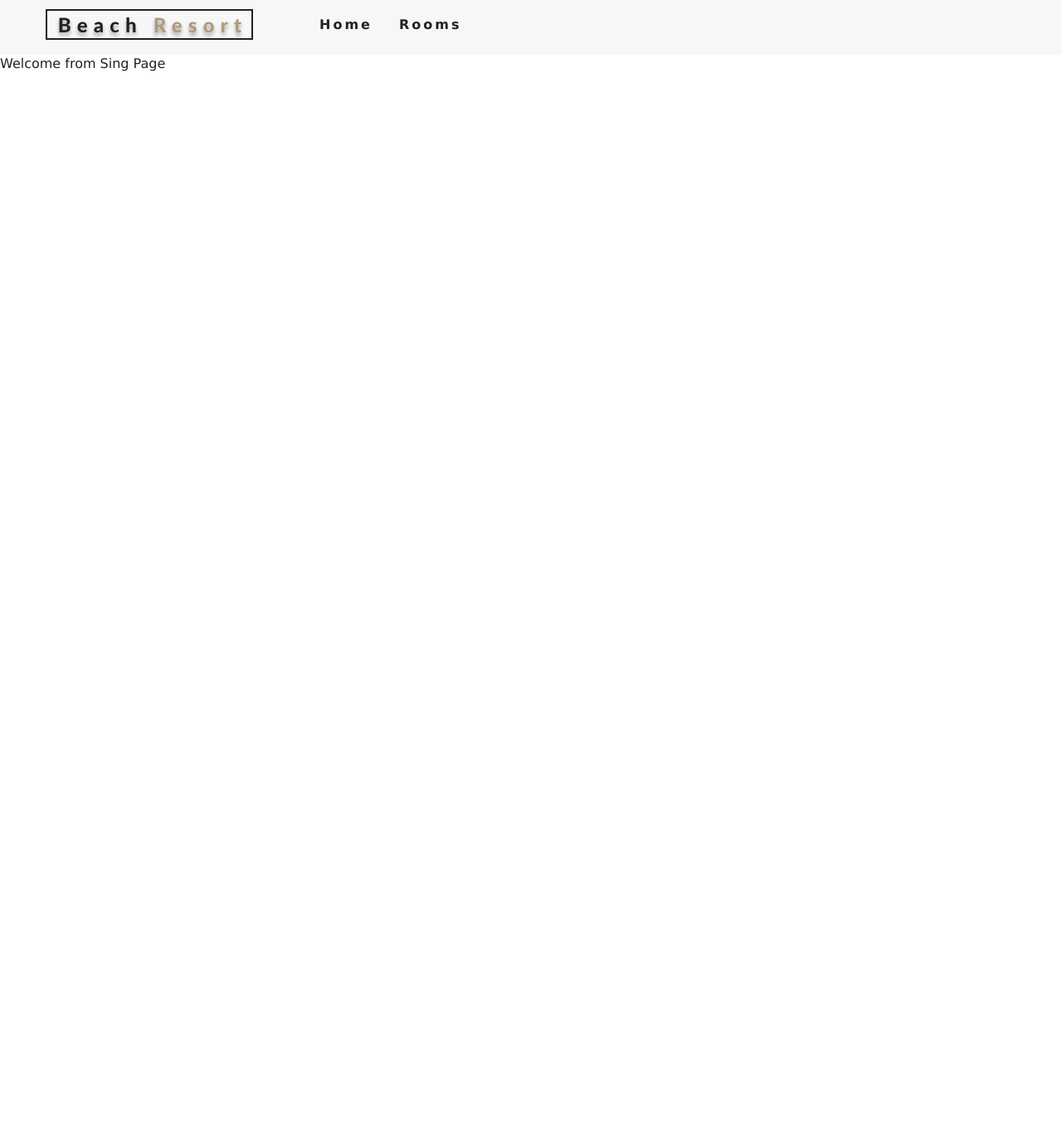
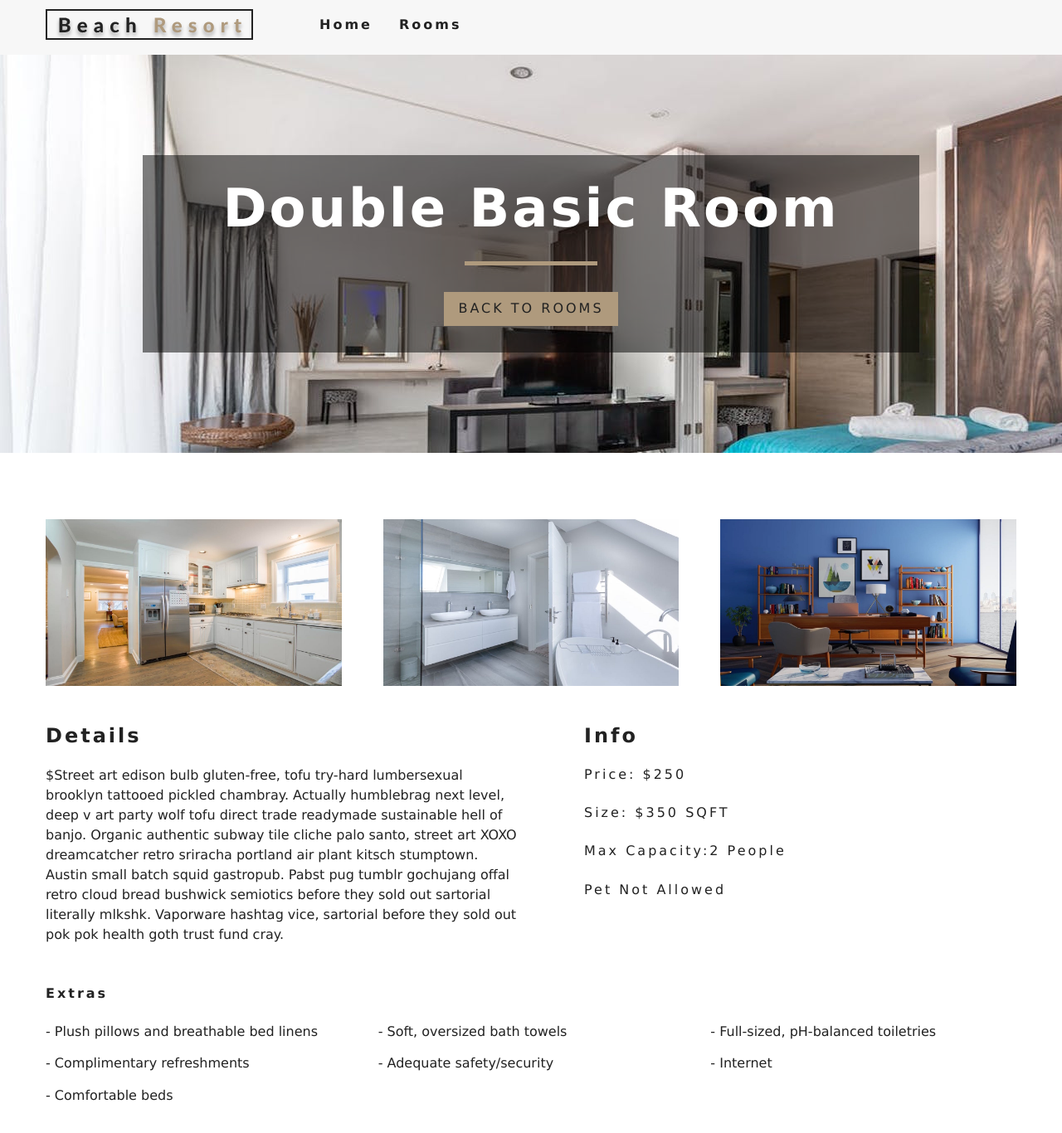
Before and after one commit to TAYBI/beachResort, a React (Create React App) app: page /rooms/double-basic in a window 1280 px wide. Shown: the top 1366 px of the page at 83% size. Before the commit the page ends 800 px from the top, so only its background shows below. Built offline with nearby package versions, Linux system fonts and the light colour scheme.

Commit message:
finish the single room page

```diff
--- a/src/components/FeatuerdRoom.js
+++ b/src/components/FeatuerdRoom.js
@@ -2,7 +2,6 @@
 import { RoomContext } from "../contexts/Context";
 import Loading from "./Loading";
 import Room from "./Room";
-import data from "../data";
 
 function FeatchhurdRoom() {
   let { data } = useContext(RoomContext);
@@ -10,7 +9,6 @@
   let { featuredRooms: rooms, loading } = data;
 
   rooms = rooms.map(room => <Room key={room.id} room={room} />);
-  console.log(loading);
   return (
     <div className="featured-rooms">
       <div className="section-title">
--- a/src/components/Hero.js
+++ b/src/components/Hero.js
@@ -1,7 +1,11 @@
 import React from "react";
 
-function Hero({ children, hero }) {
-  return <header className={hero}>{children}</header>;
+function Hero({ children, hero, img }) {
+  return (
+    <header className={hero} style={{ background: `url(${img})` }}>
+      {children}
+    </header>
+  );
 }
 
 export default Hero;
--- a/src/components/Room.js
+++ b/src/components/Room.js
@@ -1,14 +1,14 @@
 import React from "react";
 import { Link } from "react-router-dom";
 import propTypes from "prop-types";
+import defaultImg from "../images/room-1.jpeg";
 
 function Room({ room }) {
-  console.log(room);
   const { name, slug, images, price } = room;
   return (
     <article className="room">
       <div className="img-container">
-        <img src={images[0]} alt="" />
+        <img src={images[0] || defaultImg} alt="" />
         <div className="price-top">
           <h6>${price}</h6>
           <p>per night</p>
--- a/src/contexts/Context.js
+++ b/src/contexts/Context.js
@@ -39,8 +39,15 @@
     return tempItem;
   };
 
+  const getRoom = slug => {
+    let rooms = [...data[0].rooms];
+    return rooms.find(room => room.slug === slug);
+  };
+
   return (
-    <RoomContext.Provider value={{ data }}>{children}</RoomContext.Provider>
+    <RoomContext.Provider value={{ data, getRoom }}>
+      {children}
+    </RoomContext.Provider>
   );
 }
 
--- a/src/pages/SinglePage.js
+++ b/src/pages/SinglePage.js
@@ -1,10 +1,89 @@
-import React, { Component } from "react";
+import React, { useState, useContext } from "react";
+import defaultBg from "../images/room-1.jpeg";
+import { RoomContext } from "../contexts/Context";
+import { Link } from "react-router-dom";
+import Hero from "../components/Hero";
+import Banner from "../components/Banner";
 
-class SinglePage extends Component {
-  state = {};
-  render() {
-    return <div>Welcome from Sing Page</div>;
+const SinglePage = props => {
+  // define the state
+  const [state] = useState({
+    slug: props.match.params.slug,
+    defaultBg
+  });
+
+  const { getRoom } = useContext(RoomContext);
+  const room = getRoom(state.slug);
+
+  if (!room) {
+    return (
+      <div className="error">
+        <h3>No shuch room could be found ...</h3>
+        <Link to="/rooms" className="btn-primary">
+          Back to rooms
+        </Link>
+      </div>
+    );
   }
-}
+  const {
+    name,
+    description,
+    capacity,
+    size,
+    price,
+    extras,
+    breakfast,
+    pets,
+    images
+  } = room;
+
+  const [mainImg, ...defaultImages] = images;
+
+  return (
+    <>
+      <Hero hero="roomsHero" img={mainImg || defaultBg}>
+        <Banner title={`${name} room`}>
+          <Link to="/rooms" className="btn-primary">
+            back to rooms
+          </Link>
+        </Banner>
+      </Hero>
+      <section className="single-room">
+        <div className="single-room-images">
+          {defaultImages.map((image, index) => (
+            <img src={image} key={index} alt="" />
+          ))}
+        </div>
+
+        <div className="single-room-info">
+          <article className="desc">
+            <h3>details</h3>
+            <p>${description}</p>
+          </article>
+
+          <article className="info">
+            <h3>info</h3>
+            <h6>price: ${price}</h6>
+            <h6>size: ${size} SQFT</h6>
+            <h6>
+              max capacity:
+              {capacity > 1 ? `${capacity} people` : `${capacity} person`}
+            </h6>
+            <h6>{pets ? "pet allowed" : "pet not allowed"}</h6>
+            <h6>{breakfast && "free breakfast included"}</h6>
+          </article>
+        </div>
+      </section>
+      <section className="room-extras">
+        <h6>extras</h6>
+        <ul className="extras">
+          {extras.map((item, index) => (
+            <li key={index}>- {item}</li>
+          ))}
+        </ul>
+      </section>
+    </>
+  );
+};
 
 export default SinglePage;
```
